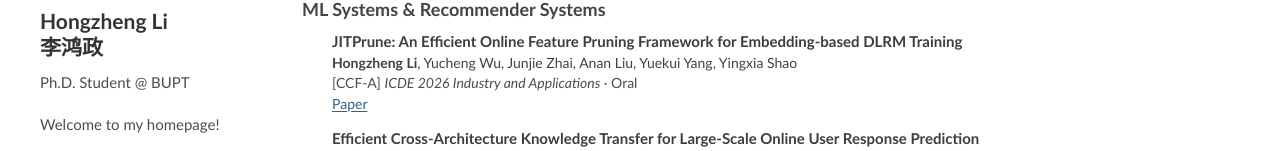
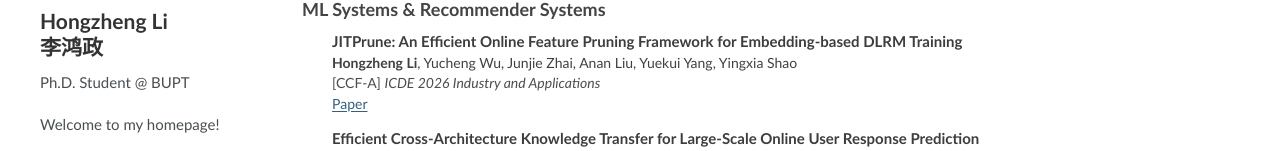
Before and after one commit to DuoLife-QNL/academic-homepage, a Next.js app: page / in a window 1280 px wide. Shown: the part 274-425 px from the top of the page. Built offline with nearby package versions, Linux system fonts and the light colour scheme.

Commit message:
Remove redundant JITPrune oral label

```diff
--- a/app/page.tsx
+++ b/app/page.tsx
@@ -29,7 +29,6 @@ const mlSystems: Publication[] = [
     ),
     venue: "ICDE 2026 Industry and Applications",
     ccf: "A",
-    note: "Oral",
     links: [
       {
         label: "Paper",
```
